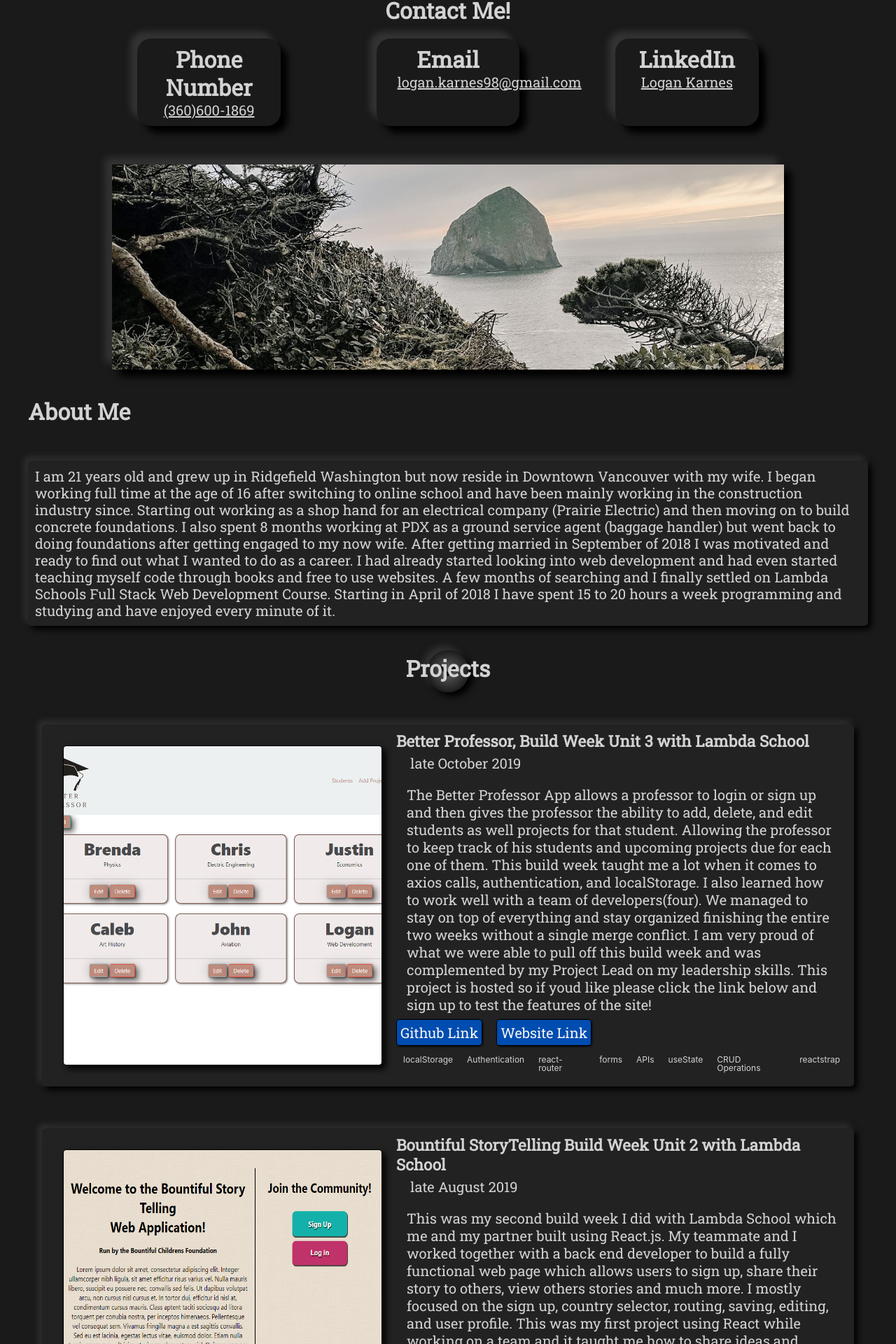
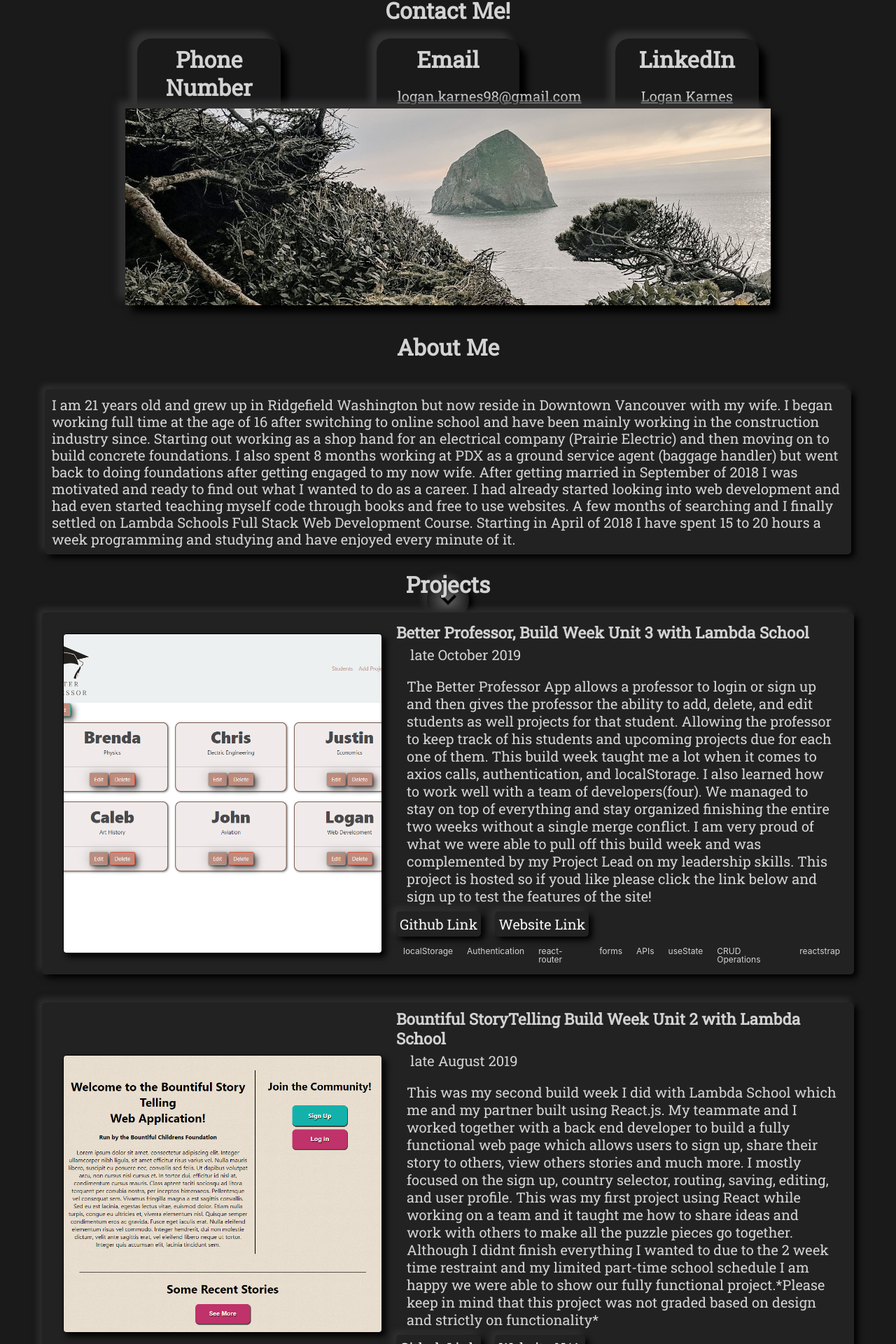
Before and after one commit to lkarnes/Portfolio, a React (Create React App) app: page /about in a window 1280 px wide. Shown: the part 825-2745 px from the top of the page at 70% size. Built offline with nearby package versions, Linux system fonts and the light colour scheme.

Commit message:
added the tablet media queries

```diff
--- a/src/sass/about.scss
+++ b/src/sass/about.scss
@@ -1,17 +1,31 @@
+$desktop: 992px;
+$tablet: 1200px;
+$phone: 480px;
+
 .about-box {
-    width: 1200px;
+    max-width: 90%;
     height: 80vh;
     display: flex;
     flex-direction: column;
-    margin: 60px auto;
+    margin: 20px auto;
+    @media screen and (max-width: $tablet) {
+      width: 90%;
+      height: 700px;
+    }
     p {
+    width: 100%;
+    max-width: 1200px;
+    margin: 0 auto;
     padding: 10px;
     box-shadow: 5px 5px 10px rgb(0, 0, 0),
     -5px -5px 10px rgb(51, 51, 51);
     background: rgb(34, 34, 34);
     border-radius: 5px;
-    margin-top: 30px;
+    margin-top: 20px;
     line-height: 1.2;
+    @media screen and (max-width: $tablet) {
+      width: 100%;
+    }
     }
   }
   .about-img-box {
@@ -19,6 +33,9 @@
     margin: 20px auto;
     box-shadow: 10px 10px 10px rgb(0, 0, 0),
     -10px -10px 10px rgb(51, 51, 51);
+    @media screen and (max-width: $tablet) {
+      width: 95%;
+    }
   }
   .about-box > a {
     margin: 20px auto;
@@ -26,5 +43,6 @@
 
   .about-box > h1 {
     padding: 20px 0;
+    margin: 0 auto;
 
   }
--- a/src/sass/contact.scss
+++ b/src/sass/contact.scss
@@ -1,16 +1,16 @@
+$desktop: 992px;
+$tablet: 1024px;
+$phone: 480px;
+
 .contact {
     margin: 20px auto;
     display: flex;
     flex-wrap: wrap;
     width: 80%;
-    height:20vh;
+    height:15vh;
     justify-content: space-around;
-}
-
-.contact > h1 {
-    width: 100%;
-    text-align: center;
-    margin-bottom: 20px;
+    @media screen and (max-width: $tablet) {
+        height: auto;
     }
     .contact-item {
         text-align: center;
@@ -19,12 +19,20 @@
         border-radius: 20px;
         box-shadow: 10px 10px 10px rgb(0, 0, 0),
         -10px -10px 10px rgb(51, 51, 51);
-
+        @media screen and (max-width: $tablet) {
+            width: 40%;
+            margin: 20px;
         }
-.contact-item > a {
+        a {
             font-size: 20px;
+            a:hover {
+                color: grey;
             }
-.contact-item > a:hover {
-color: grey;
-font-weight: bold;
         }
+    }
+    h1 {
+        width: 100%;
+        text-align: center;
+        margin-bottom: 20px;
+    }
+}
--- a/src/sass/global.scss
+++ b/src/sass/global.scss
@@ -1,3 +1,7 @@
+$desktop: 992px;
+$tablet: 1024px;
+$phone: 480px;
+
 * {
     box-sizing: border-box;
     margin: 0 auto;
@@ -16,17 +20,35 @@
   }
   p {
     font-size: 1.25rem;
+    @media screen and (max-width: $tablet) {
+      font-size: 1rem;
+    }
   }
   h1 {
     font-size: 2rem;
     font-weight: bold;
+    @media screen and (max-width: $tablet) {
+      font-size: 2.5rem;
+    }
   }
   h2 {
     font-size: 1.6rem;
+    @media screen and (max-width: $tablet) {
+      font-size: 2.35rem;
+    }
   }
   h3 {
     font-size: 1.4rem;
     font-weight: bold;
+    @media screen and (max-width: $tablet) {
+      font-size: 2.05rem;
+    }
+  }
+  li {
+    font-size: .75rem;
+    @media screen and (max-width: $tablet) {
+      font-size: .65rem;
+    }
   }
   .arrow {
     transition: 0.5s ease;
--- a/src/sass/header.scss
+++ b/src/sass/header.scss
@@ -1,3 +1,6 @@
+$desktop: 992px;
+$tablet: 1030px;
+$phone: 480px;
 .header {
     background-image: url(../images/background.jpeg);
     background-repeat: no-repeat;
@@ -12,6 +15,10 @@
     margin: 0 auto;
     height: 100vh;
     color: white;
+    @media screen and (max-width: $tablet) {
+      width: 100%;
+      height: 1000px;
+    }
   }
   .heading {
     width: 50%;
--- a/src/sass/index.scss
+++ b/src/sass/index.scss
@@ -1,4 +1,5 @@
 @import "./reset.scss";
+// @import "./variables.scss";
 @import "./global.scss";
 @import "./header.scss";
 @import "./about.scss";
--- a/src/sass/projects.scss
+++ b/src/sass/projects.scss
@@ -1,54 +1,75 @@
+$desktop: 992px;
+$tablet: 1030px;
+$phone: 480px;
+
 .projects-box {
-    width: 1200px;
+    max-width: 1200px;
     display: flex;
     flex-wrap: wrap;
     padding: 20px;
     border-bottom: 1px solid gray;
     margin: 20px auto;
+    @media screen and (max-width: $tablet) {
+      width: 100%;
     }
     .projects-header {
         width: 100%;
         text-align: center;
+        margin-bottom: 20px;
     }
     .project-image {
-    width: 40%;
+      max-width:40%;
       border: 1px solid black;
       margin: 20px;
       border-radius: 5px;
       box-shadow: 5px 5px 10px black;
+      @media screen and (max-width: $tablet) {
+        margin: 0 auto;
+        border-radius: 20px;
+        max-width: 60%;
+      }
     }
     .content {
-    width: 60%;
+      max-width: 60%;
+      @media screen and (max-width: $tablet) {
+        max-width: 100%;
+        margin-top: 20px;
+      }
     }
     .project-box {
       display: flex;
+      align-items: center;
       width: 100%;
       padding: 10px;
       box-shadow: 5px 5px 10px rgb(0, 0, 0),
       -5px -5px 10px rgb(51, 51, 51);
       background: rgb(34, 34, 34);
       border-radius: 5px;
-    margin-top: 60px;
+      margin-bottom: 40px;
+      @media screen and (max-width: $tablet) {
+        flex-direction: column;
+      }
     }
     .link-button {
       text-decoration: none;
       color: whitesmoke;
       font-size: 20px;
-    background: rgb(0, 77, 177);
       padding: 5px;
-    border: 1px solid black;
+
       border-radius: 5px;
       margin-right: 20px;
-    box-shadow: 1px 1px 3px black;
+      box-shadow: 5px 5px 10px rgb(0, 0, 0),
+      -5px -5px 10px rgb(51, 51, 51);
     }
     .link-button:hover {
         transition: .3s;
-    background: gray;
+        box-shadow: 1px 1px 1px rgb(0, 0, 0),
+      -1px -1px 1px rgb(51, 51, 51);
         color: white;
         padding: 3px;
       }
-  ul,
-  li {
+  }
+  ul,li {
     list-style: none;
   }
   .skills-list {
@@ -56,7 +77,6 @@
     margin-top: 20px;
   }
   .skill {
-    font-size: 12px;
     padding: 0 10px;
   }
   .description {
```
Also changed, not shown: src/sass/variables.scss (added, +7 -0 lines). Lines whose indentation alone changed are shown as unchanged.
